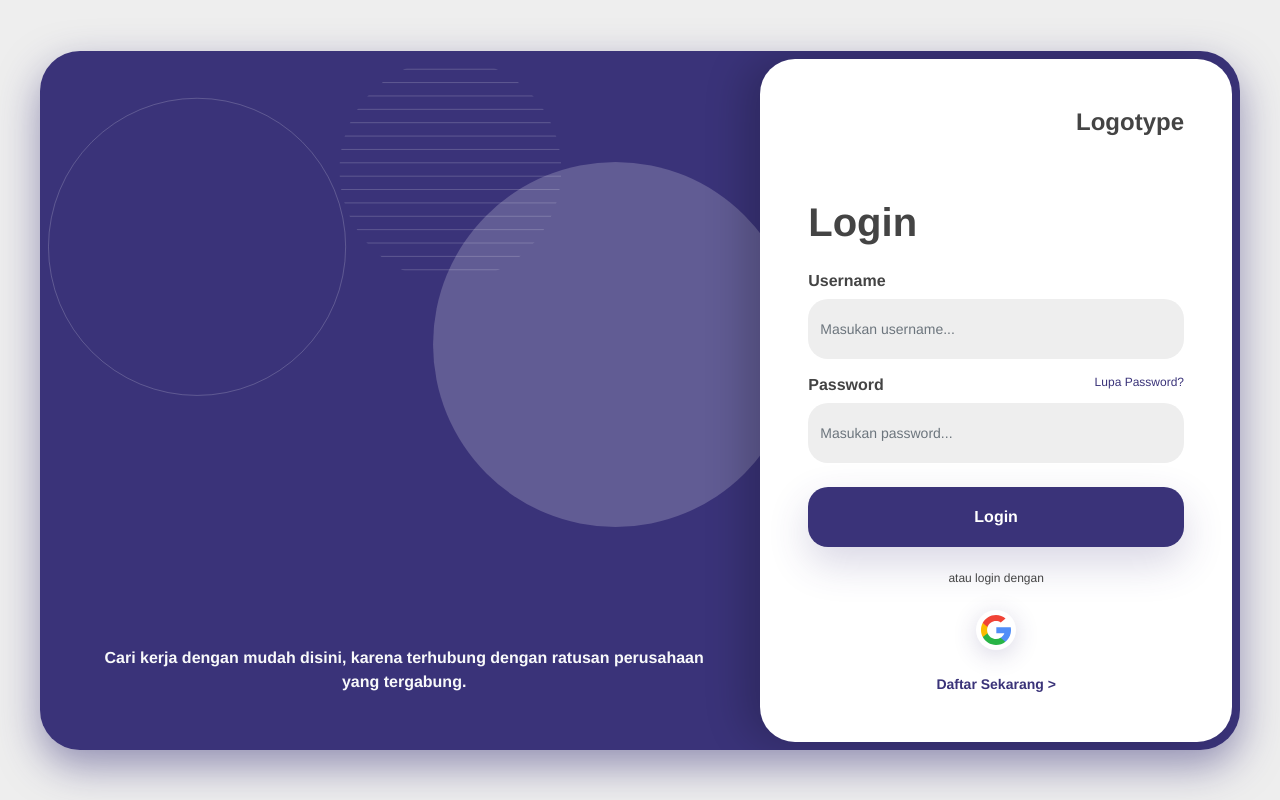
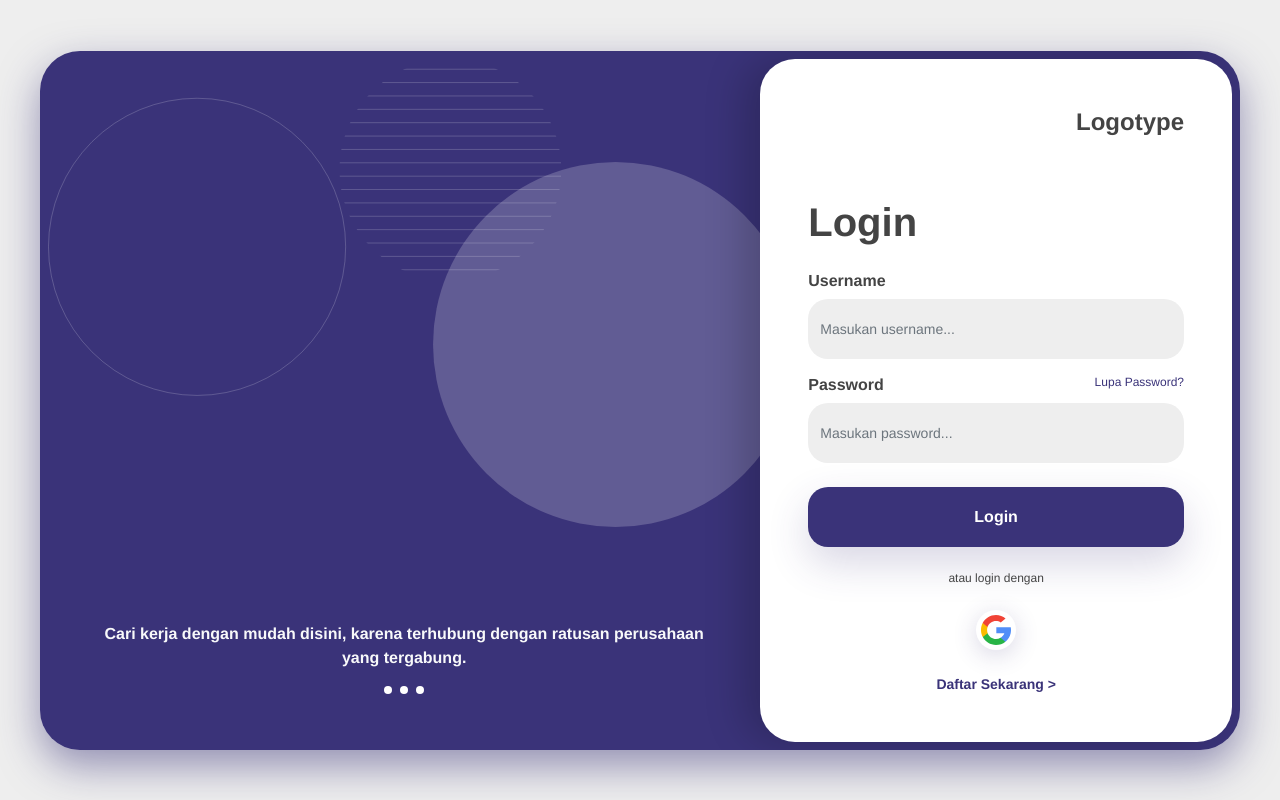
Before and after one commit to ilhamsrajab/akunt-client, a Vue app: page / in a window 1280 px wide. Built offline with nearby package versions, Linux system fonts and the light colour scheme; no server answers.

Commit message:
Edit bagian kiri

```diff
--- a/src/views/transaction/index.vue
+++ b/src/views/transaction/index.vue
@@ -28,13 +28,18 @@
         </g>
         </svg>
       </div>
-      <div class="text-light p-5 d-flex flex-wrap flex-column justify-content-end">
-              <div class="fw-bold text-center">
-                Cari kerja dengan mudah disini, karena terhubung dengan ratusan perusahaan yang tergabung.
-              </div>
-              <!-- <div class="fw-bold text-center">
-                aaaaaaaaaaaaaaaaaaaaaaaaaaaaaaaaaaaaaaaaaaaaaaaaaaaaaaaaaaaaaaaaaaaaaaaaaaaaaaaCari kerja dengan mudah disini, karena terhubung dengan ratusan perusahaan yang tergabung.
-              </div> -->
+      <div class="text-light p-5 d-flex flex-wrap flex-column justify-content-end align-items-center">
+        <div class="fw-bold text-center" style="-webkit-user-select: none; -moz-user-select: none; -ms-user-select: none; user-select: none;">
+          Cari kerja dengan mudah disini, karena terhubung dengan ratusan perusahaan yang tergabung.
+        </div>
+        <div class="mt-3 d-flex align-items-center align-self-center">
+          <div class="col bg-white rounded-circle mx-1" style="height:8px; width:8px;"></div>
+          <div class="col bg-white rounded-circle mx-1" style="height:8px; width:8px;"></div>
+          <div class="col bg-white rounded-circle mx-1" style="height:8px; width:8px;"></div>
+        </div>
+        <!-- <div class="fw-bold text-center">
+          aaaaaaaaaaaaaaaaaaaaaaaaaaaaaaaaaaaaaaaaaaaaaaaaaaaaaaaaaaaaaaaaaaaaaaaaaaaaaaaCari kerja dengan mudah disini, karena terhubung dengan ratusan perusahaan yang tergabung.
+        </div> -->
         <!-- <div id="carouselExampleIndicators" class="carousel slide" data-bs-ride="carousel">
           <div class="carousel-indicators">
             <button type="button" data-bs-target="#carouselExampleIndicators" data-bs-slide-to="0" class="active" aria-current="true" aria-label="Slide 1"></button>
@@ -86,11 +91,11 @@
             <button type="submit" class="btn btn-primary w-100 fw-bold" style="background: #3A3379; height: 60px; border-radius: 20px; font-size: 16px; border:none; box-shadow: 0px 16px 40px rgba(58, 51, 121, 0.2);">Login</button>
           </form>
           <div class="d-flex flex-wrap text-center justify-content-center" >
-            <span class="w-100" style="font-size:12px">
+            <span class="w-100 mb-4" style="font-size:12px">
               atau login dengan
             </span>
             <a href="http://google.com">
-              <div class="my-4 bg-white rounded-circle d-flex justify-content-center align-items-center" style="height:40px; width:40px; box-shadow: 0px 5px 25px rgba(58, 51, 121, 0.2);">
+              <div class="bg-white rounded-circle d-flex justify-content-center align-items-center" style="height:40px; width:40px; box-shadow: 0px 5px 25px rgba(58, 51, 121, 0.2);">
                 <svg version="1.1" id="Layer_1" xmlns="http://www.w3.org/2000/svg" xmlns:xlink="http://www.w3.org/1999/xlink" x="0px" y="0px"
                   viewBox="0 0 512 512" xml:space="preserve" height="30px" >
                 <path style="fill:#FBBB00;" d="M113.47,309.408L95.648,375.94l-65.139,1.378C11.042,341.211,0,299.9,0,256
@@ -108,7 +113,7 @@
                 </svg>
               </div>
             </a>
-            <span class="w-100 fw-bold" >
+            <span class="w-100 fw-bold mt-4" >
               <a href="http://" style="font-size:14px; text-decoration:none; color: #3A3379">
                 Daftar Sekarang >
               </a>
```
